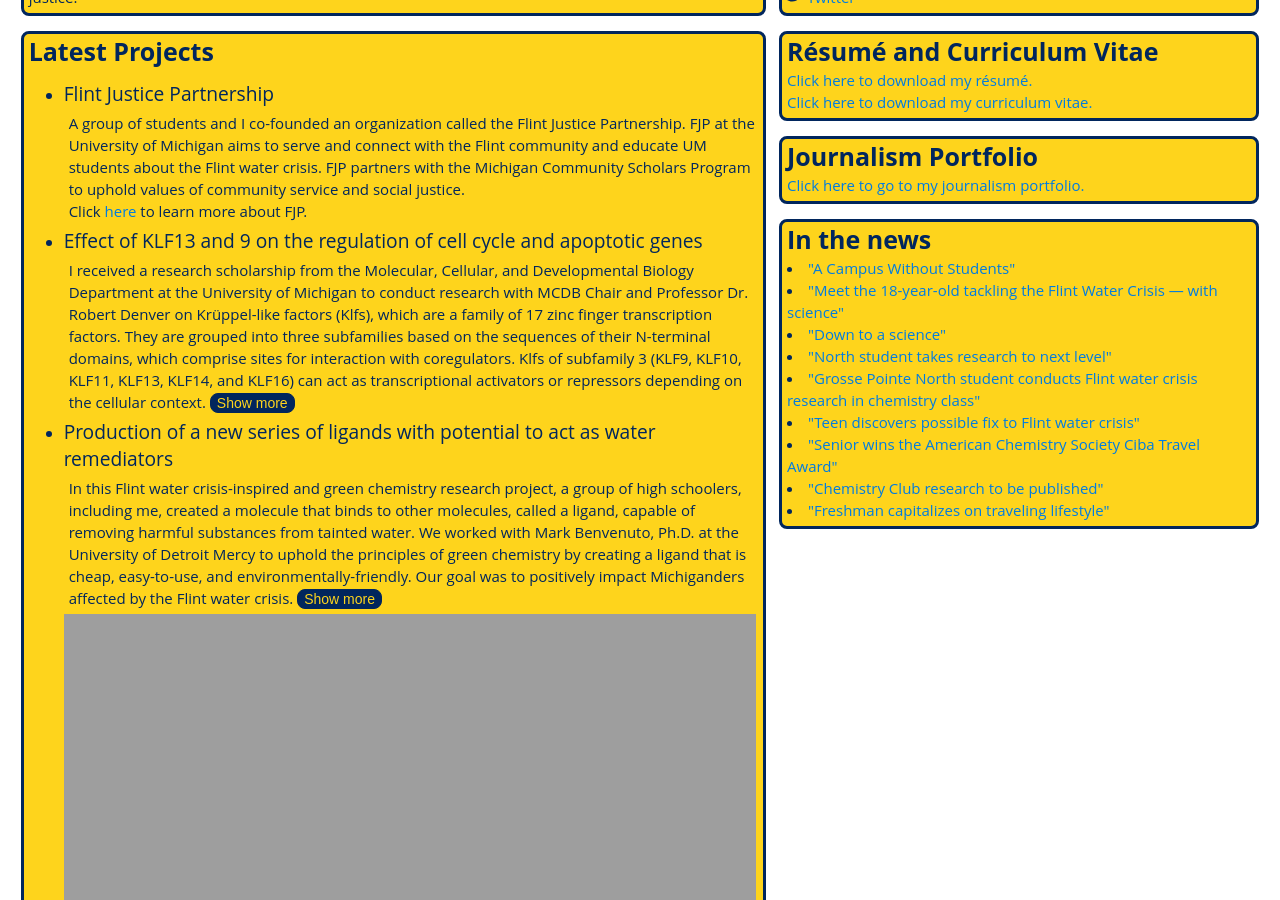
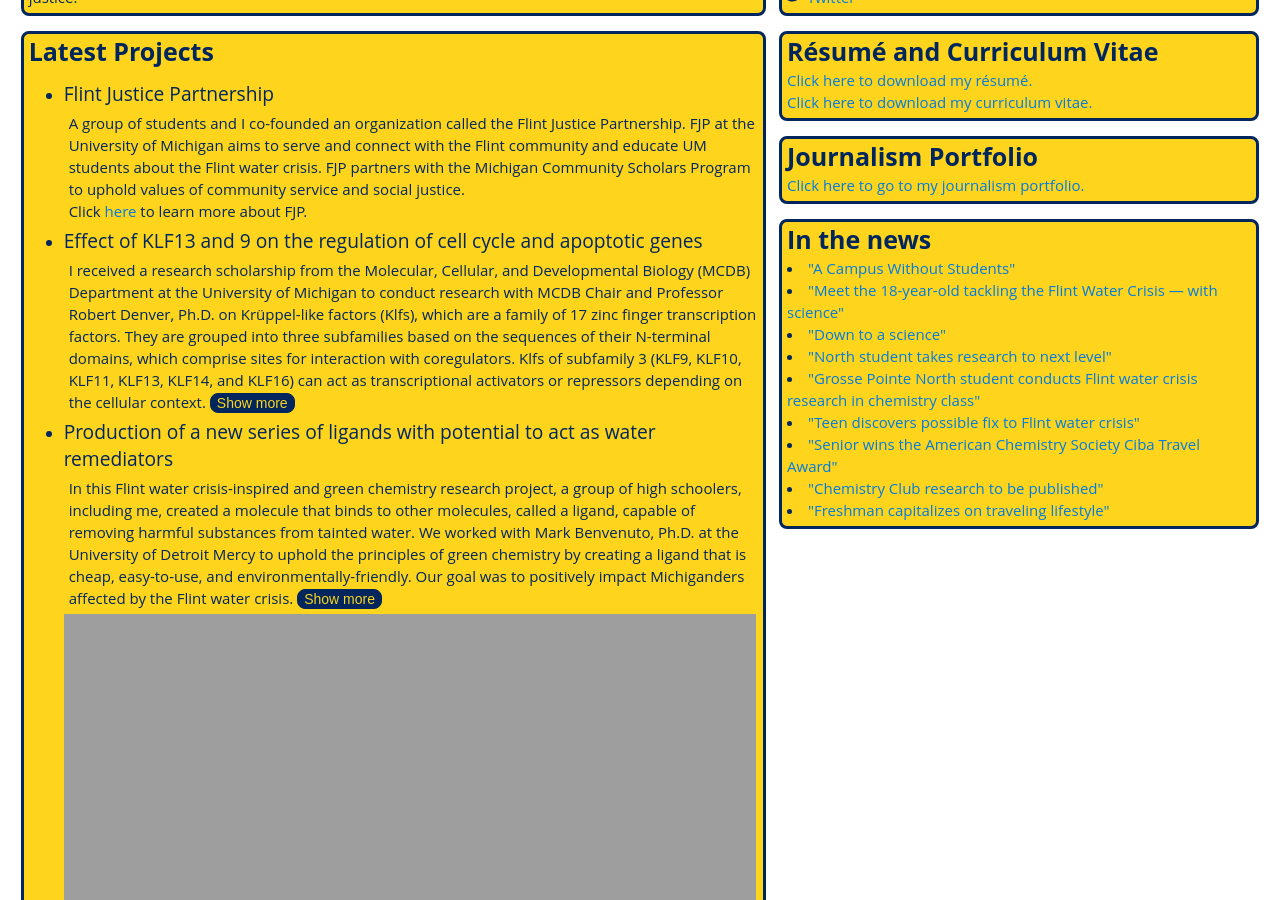
Before and after one commit to MichalRuprecht/michalruprecht.github.io, a Jekyll site: the page built from index.html, in a window 1280 px wide and 900 px high, scrolled down 1163 px. Built offline with Jekyll 4.4.1, drawn with Linux system fonts in a browser that asks for light colours; part of the change alters nothing that is shown.

Commit message:
Update index.html

```diff
--- a/index.html
+++ b/index.html
@@ -26,9 +26,10 @@ title: Home - Michal Ruprecht
             </li>
             <li><big>Effect of KLF13 and 9 on the regulation of cell cycle and apoptotic genes</big>
               <h3>
-                I received a research scholarship from the Molecular, Cellular, and Developmental Biology Department at the University of Michigan to conduct research with MCDB Chair and Professor Dr. Robert Denver on Krüppel-like factors (Klfs), which are a family of 17 zinc finger transcription factors. They are grouped into three subfamilies based on the sequences of their N-terminal domains, which comprise sites for interaction with coregulators. Klfs of subfamily 3 (KLF9, KLF10, KLF11, KLF13, KLF14, and KLF16) can act as transcriptional activators or repressors depending on the cellular context.
+                I received a research scholarship from the Molecular, Cellular, and Developmental Biology (MCDB) Department at the University of Michigan to conduct research with MCDB Chair and Professor Robert Denver, Ph.D. on Krüppel-like factors (Klfs), which are a family of 17 zinc finger transcription factors. They are grouped into three subfamilies based on the sequences of their N-terminal domains, which comprise sites for interaction with coregulators. Klfs of subfamily 3 (KLF9, KLF10, KLF11, KLF13, KLF14, and KLF16) can act as transcriptional activators or repressors depending on the cellular context.
                 <button class="collapsible"></button><div class="content">
-                  It is well known that KLF9 has important functions in the postnatal development of CNS, it promotes and maintain the differentiated state of neurons, and is thus implicated in the loss of regenerative capacity of adult mammalian neurons. KLF13, similar to KLF9, inhibits the neurite outgrowth of the adult mouse hippocampus-derived cell line HT22 and axons of hippocampal neurons in primary cultures. the objective of the present project is to investigate the effect of KLF13 and 9 on the activity of <i>Casp3</i> and <i>E2F2</i> promoters using the dual-luciferase reporter assay.
+                  It is well known that KLF9 has important functions in the postnatal development of the central nervous system, it promotes and maintains the differentiated state of neurons, and is thus implicated in the loss of regenerative capacity of adult mammalian neurons. KLF13, similar to KLF9, inhibits the neurite outgrowth of the adult mouse hippocampus-derived cell line HT22 and axons of hippocampal neurons in primary cultures. It was recently discovered that KLF 9 and 13 down-regulate the cAMP pathway, important in regenerative responses of neurons to injury. We found that KLF 9 could block neurite outgrowth induced by the cAMP pathway.
+                  <br>The objective of the project was to discover the mechanism of how KLF 9 and 13 block the cAMP pathway. We investigated the regulation of <i>Calm3</i>, <i>Prkaca</i>, and <i>Rap1a</i> promoters by KLF 9 and 13.
               </h3>
             </li>
             <li><big>Production of a new series of ligands with potential to act as water remediators</big>
```
